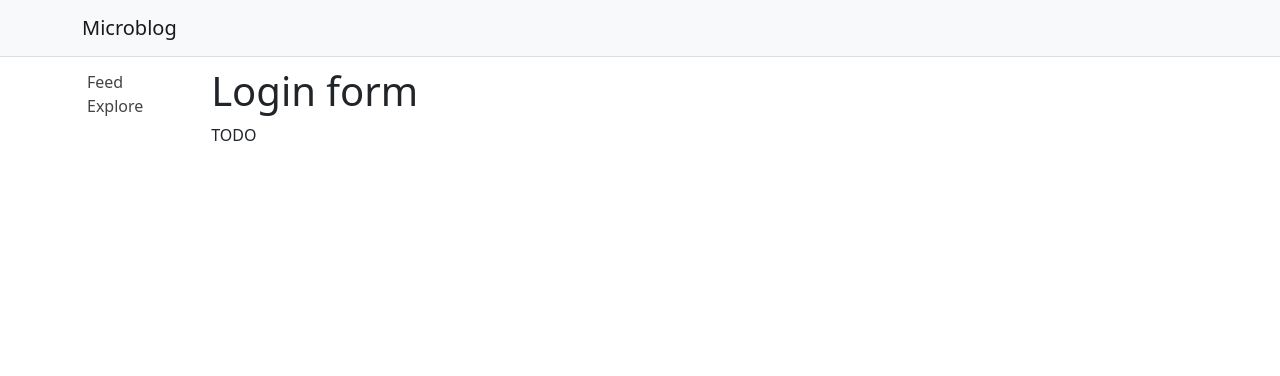
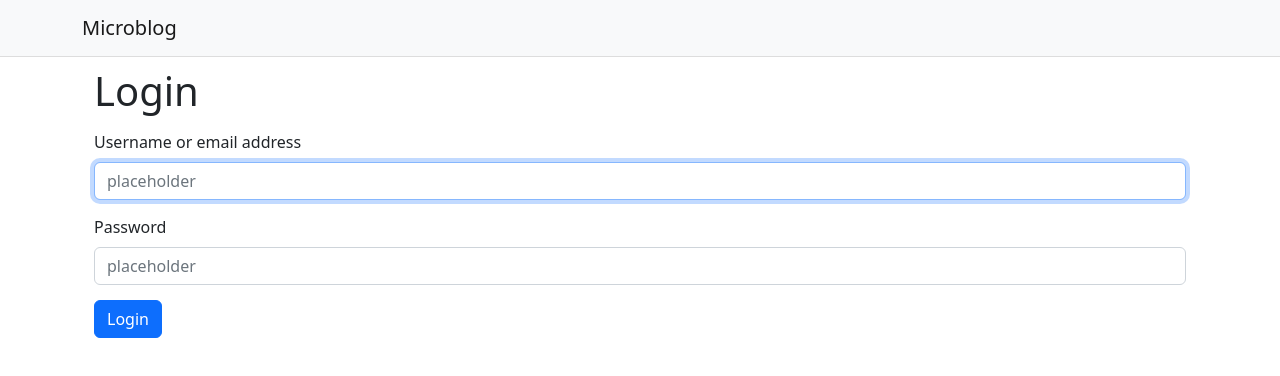
Before and after one commit to rafael-prazeres/react-microblog, a React (Create React App) app: page /login in a window 1280 px wide. Shown: the top 376 px of the page. Built offline with nearby package versions, Linux system fonts and the light colour scheme; no server answers.

Commit message:
The React Mega-Tutorial, Chapter 7: Forms and Validation (1)

```diff
--- /dev/null
+++ b/src/components/InputField.js
@@ -0,0 +1,16 @@
+import Form from 'react-bootstrap/Form';
+
+export default function InputField(
+    { name, label, type, placeholder, error, fieldRef }
+) {
+    return (
+        <Form.Group controlId={name} className="InputField">
+            {label && <Form.Label>{label}</Form.Label>}
+            <Form.Control
+                type={type || 'text'}
+                placeholder="placeholder"
+                ref={fieldRef} />
+            <Form.Text className="text-danger">{error}</Form.Text>
+        </Form.Group>
+    );
+}
--- a/src/index.css
+++ b/src/index.css
@@ -63,3 +63,8 @@
   margin-bottom: 10px;
   text-align: right;
 }
+
+.InputField {
+  margin-top: 15px;
+  margin-bottom: 15px;
+}
--- a/src/pages/LoginPage.js
+++ b/src/pages/LoginPage.js
@@ -1,10 +1,37 @@
+import { useState, useEffect, useRef } from 'react';
+import Form from 'react-bootstrap/Form';
+import Button from 'react-bootstrap/Button';
 import Body from '../components/Body';
+import InputField from '../components/InputField';
 
 export default function LoginPage() {
+    const [formErrors, setFormErrors] = useState({});
+    const usernameField = useRef();
+    const passwordField = useRef();
+
+    useEffect(() => {
+        usernameField.current.focus();
+    }, []);
+
+    const onSubmit = (ev) => {
+        ev.preventDefault();
+        const username = usernameField.current.value;
+        const password = passwordField.current.value;
+        console.log(`You entered ${username}:${password}`);
+    };
+
     return (
-        <Body sidebar>
-            <h1>Login form</h1>
-            <p>TODO</p>
+        <Body>
+            <h1>Login</h1>
+            <Form onSubmit={onSubmit}>
+                <InputField
+                    name="username" label="Username or email address"
+                    error={formErrors.username} fieldRef={usernameField} />
+                <InputField
+                    name="password" label="Password" type="password"
+                    error={formErrors.password} fieldRef={passwordField} />
+                <Button variant="primary" type="submit">Login</Button>
+            </Form>
         </Body>
     );
 }
```
